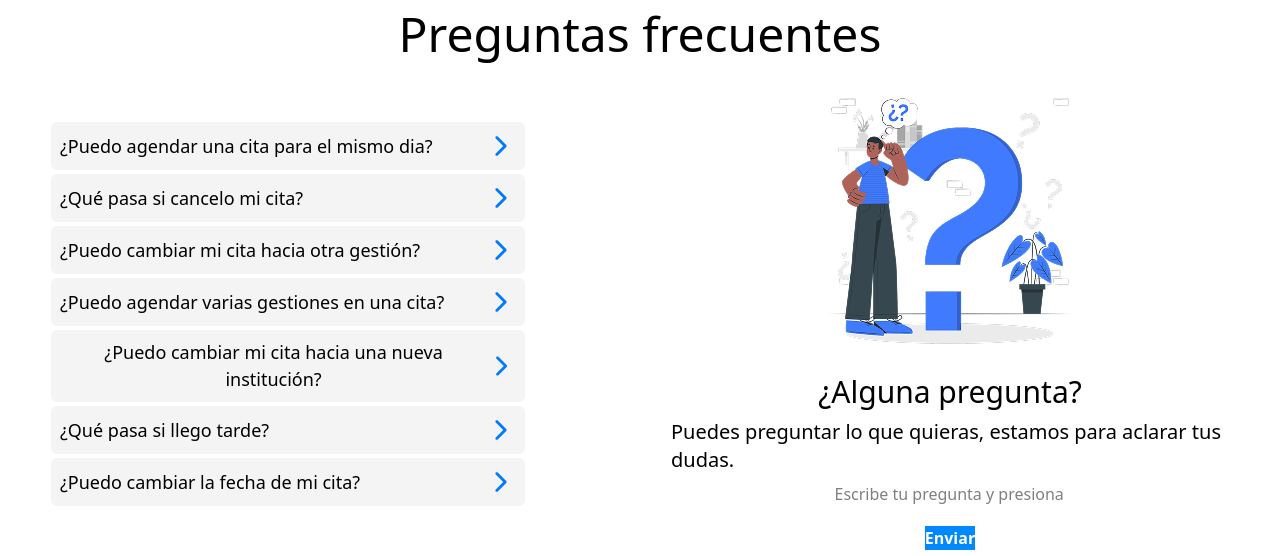
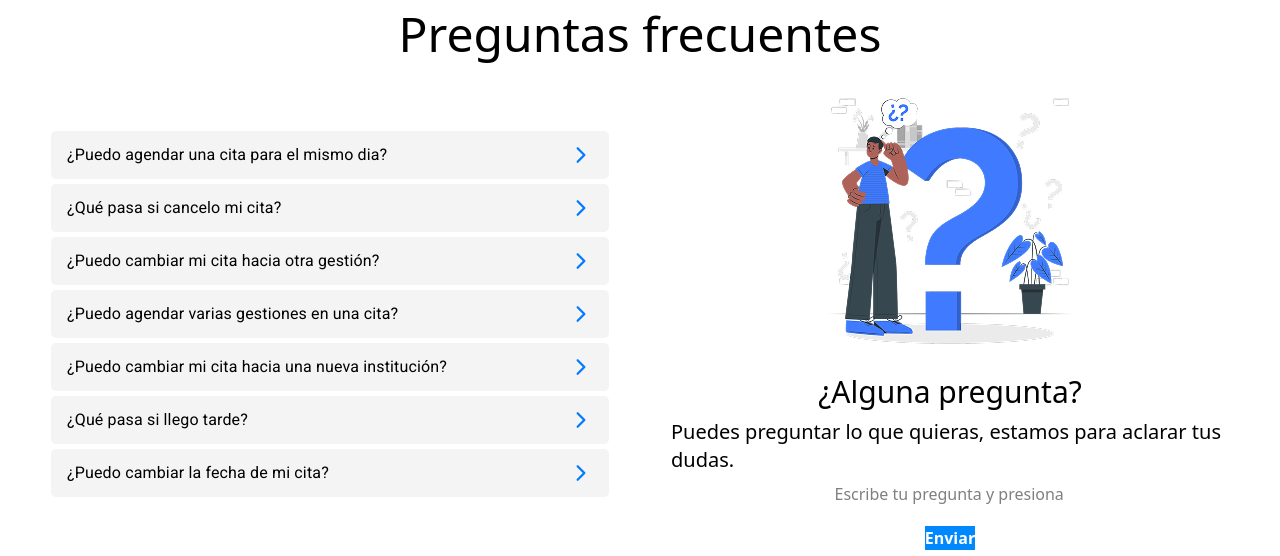
Before and after one commit to Urpirio/s-gob-2025, a Next.js app: page / in a window 1280 px wide. Shown: the part 2620-3176 px from the top of the page. Built offline with nearby package versions, Linux system fonts and the light colour scheme.

Commit message:
Se optimizo u mejoro el codigo de las tarjetas de preguntas

```diff
--- a/components/components - Home/SubComponents/Preguntas.jsx
+++ b/components/components - Home/SubComponents/Preguntas.jsx
@@ -1,29 +1,28 @@
+'use client';
 import { IoIosArrowForward } from "react-icons/io";
+import { IoIosArrowDown } from "react-icons/io";
 import { DataPreguntas } from "../data/DataPreguntas";
+import { List, ListItemButton,Collapse, ListItemText } from "@mui/material";
+import { useState } from "react";
+
 
 export default function Preguntas() {
   const preguntas = DataPreguntas.map(Data =>{
+    const [Open,setOpen] = useState(false);
+
     return (
-    <div key={Data.key} className="w-[85%]">
-        <button className="
-        border
-        flex
-        items-center
-        p-2
-        w-[100%]
-        justify-between
-        rounded-md
-        text-[18px]
-        bg-[#F4F4F4]
-        border-[#F4F4F4]
-        ">
-          <span className="font-normal" >{Data.Pregunta}</span>
-          <IoIosArrowForward className=" text-3xl text-[#007AFF]"/>
-        </button>
-        <div className="hidden">
-          <p>{Data.Respuesta}</p>
-        </div>
-    </div>
+   <div key={Data.key}>
+    <ListItemButton onClick={()=>{setOpen(!Open)}} style={{borderRadius:5,background:'#F4F4F4'}}>
+      <div className="flex items-center w-[100%]">
+         <ListItemText primary={Data.Pregunta}/>
+          <IoIosArrowForward className={`text-[#007AFF] text-2xl
+            ${Open ? 'rotate-90' :'rotate-0'} transition-all duration-300`}/>
+      </div>
+    </ListItemButton>
+    <Collapse in={Open} className="px-5 border-l border-r border-b rounded-b-md border-gray-400">
+      <p className="text-gray-600">{Data.Respuesta}</p>
+    </Collapse>
+   </div>
   )
   })
 
```
